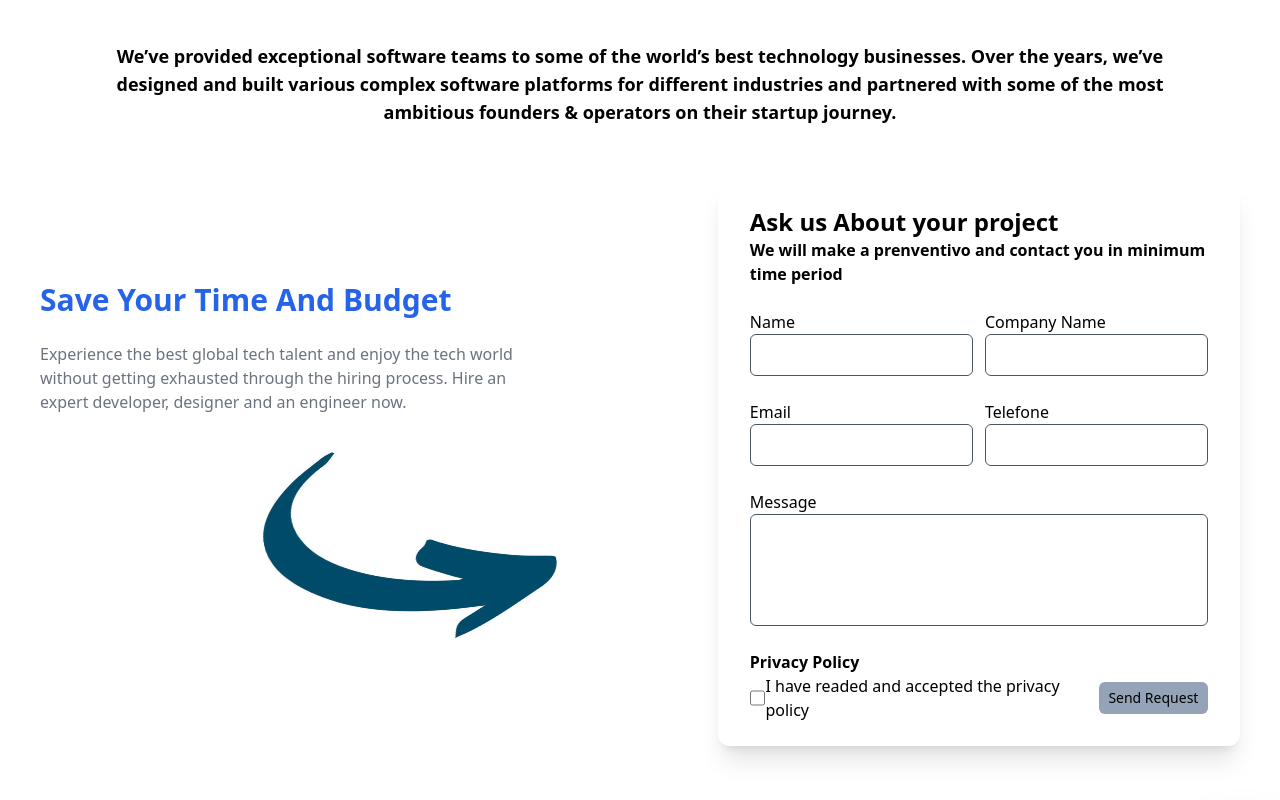
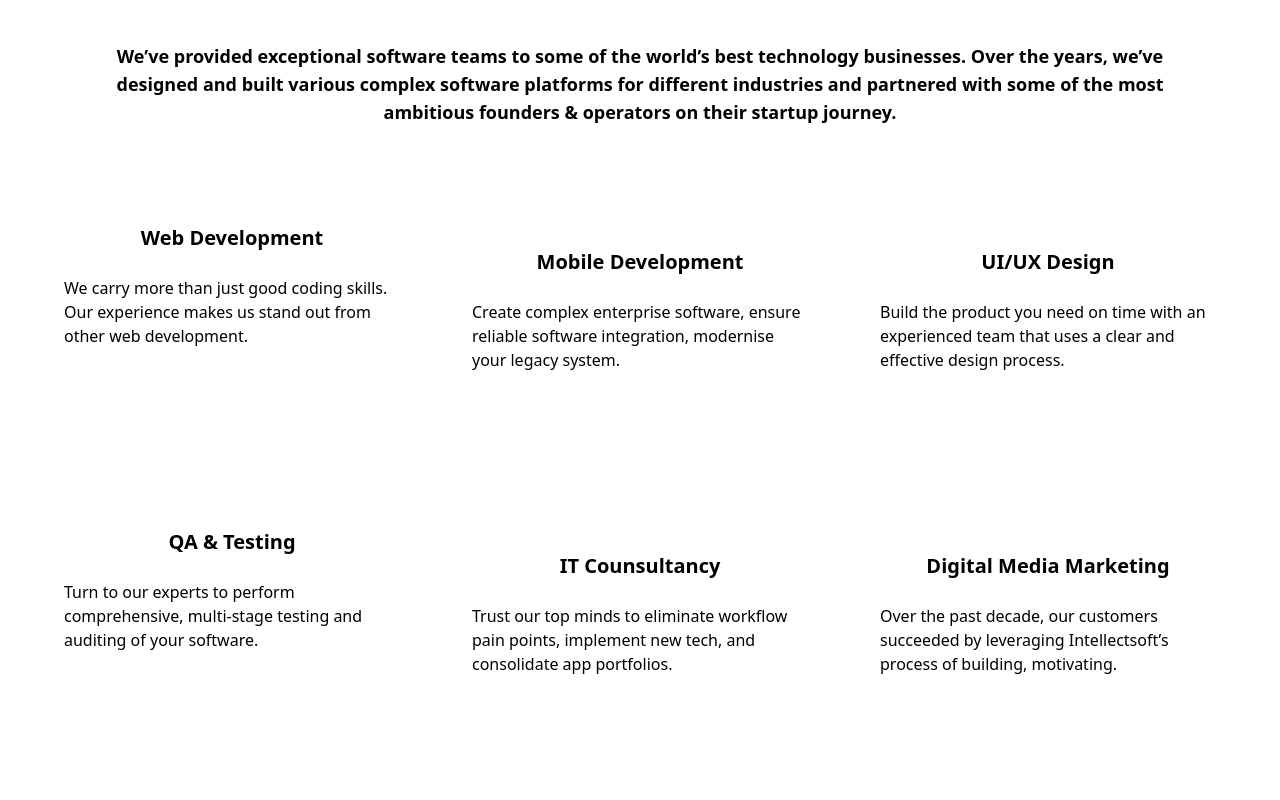
Before and after one commit to sohailabbas11/RemoteLine-Landing, a React (Create React App) app: page / in a window 1280 px wide. Shown: the part 1240-2040 px from the top of the page. Built offline with nearby package versions, Linux system fonts and the light colour scheme.

Commit message:
new changes

```diff
--- a/src/components/GetInformation.tsx
+++ b/src/components/GetInformation.tsx
@@ -9,30 +9,36 @@ const GetInformation = () => {
                 We’ve provided exceptional software teams to some of the world’s best technology businesses.
                 Over the years, we’ve designed and built various complex software platforms for different industries and partnered with some of the most ambitious founders & operators on their startup journey.
             </p>
-            {/* <div className="px-4 md:px-10 py-8 space-y-6">
+            <div className="px-4 md:px-10 py-8 space-y-6">
                 <div className="flex flex-col md:flex-row justify-between space-y-6">
-                    <div className="flex h-64 w-96 bg-slate-400 rounded-lg shadow-xl">
-
+                    <div className="flex flex-col justify-center items-center px-6 py-4 h-64 w-96 rounded-lg">
+                        <span className="text-xl font-semibold"> Web Development</span> <br />
+                        We carry more than just good coding skills. Our experience makes us stand out from other web development.
                     </div>
-                    <div className="flex h-64 w-96 bg-slate-400 rounded-lg shadow-xl">
-
+                    <div className="flex flex-col justify-center items-center px-6 py-4 h-64 w-96 rounded-lg">
+                        <span className="text-xl font-semibold">Mobile Development</span> <br />
+                        Create complex enterprise software, ensure reliable software integration, modernise your legacy system.
                     </div>
-                    <div className="flex h-64 w-96 bg-slate-400 rounded-lg shadow-xl">
-
+                    <div className="flex flex-col justify-center items-center px-6 py-4 h-64 w-96 rounded-lg">
+                        <span className="text-xl font-semibold">UI/UX Design</span> <br />
+                        Build the product you need on time with an experienced team that uses a clear and effective design process.
                     </div>
                 </div>
                 <div className="flex flex-col md:flex-row justify-between space-y-6">
-                    <div className="flex h-64 w-96 bg-slate-400 rounded-lg shadow-xl">
-
+                    <div className="flex flex-col justify-center items-center px-6 py-4 h-64 w-96 rounded-lg">
+                        <span className="text-xl font-semibold">QA & Testing</span> <br />
+                        Turn to our experts to perform comprehensive, multi-stage testing and auditing of your software.
                     </div>
-                    <div className="flex h-64 w-96 bg-slate-400 rounded-lg shadow-xl">
-
+                    <div className="flex flex-col justify-center items-center px-6 py-4 h-64 w-96 rounded-lg">
+                        <span className="text-xl font-semibold">IT Counsultancy</span> <br />
+                        Trust our top minds to eliminate workflow pain points, implement new tech, and consolidate app portfolios.
                     </div>
-                    <div className="flex h-64 w-96 bg-slate-400 rounded-lg shadow-xl">
-
+                    <div className="flex flex-col justify-center items-center px-6 py-4 h-64 w-96 rounded-lg">
+                        <span className="text-xl font-semibold">Digital Media Marketing</span> <br />
+                        Over the past decade, our customers succeeded by leveraging Intellectsoft’s process of building, motivating.
                     </div>
                 </div>
-            </div> */}
+            </div>
             <div className='flex flex-col justify-center items-center md:flex-row px-4 md:px-10 gap-40 py-4 md:py-14'>
                 <div className='md:w-1/2 space-y-6'>
                     <p className='text-3xl font-semibold text-blue-600'>Save Your Time And Budget</p>
```
